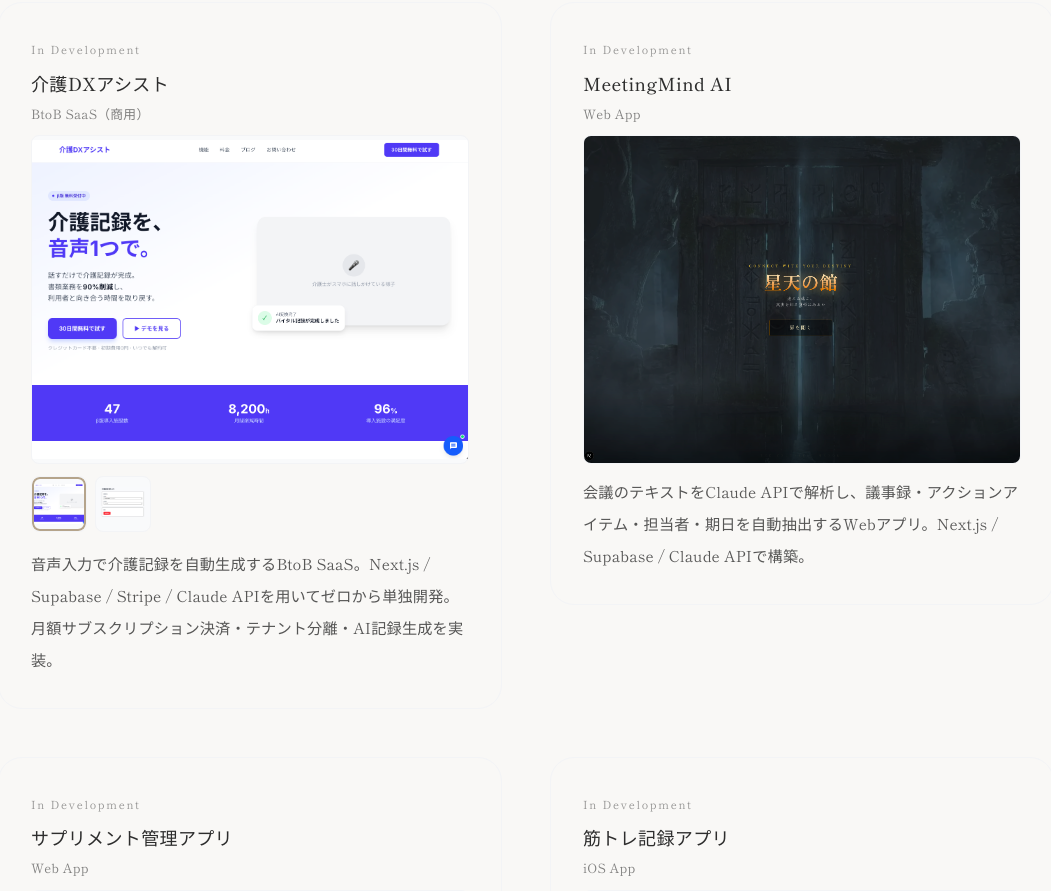
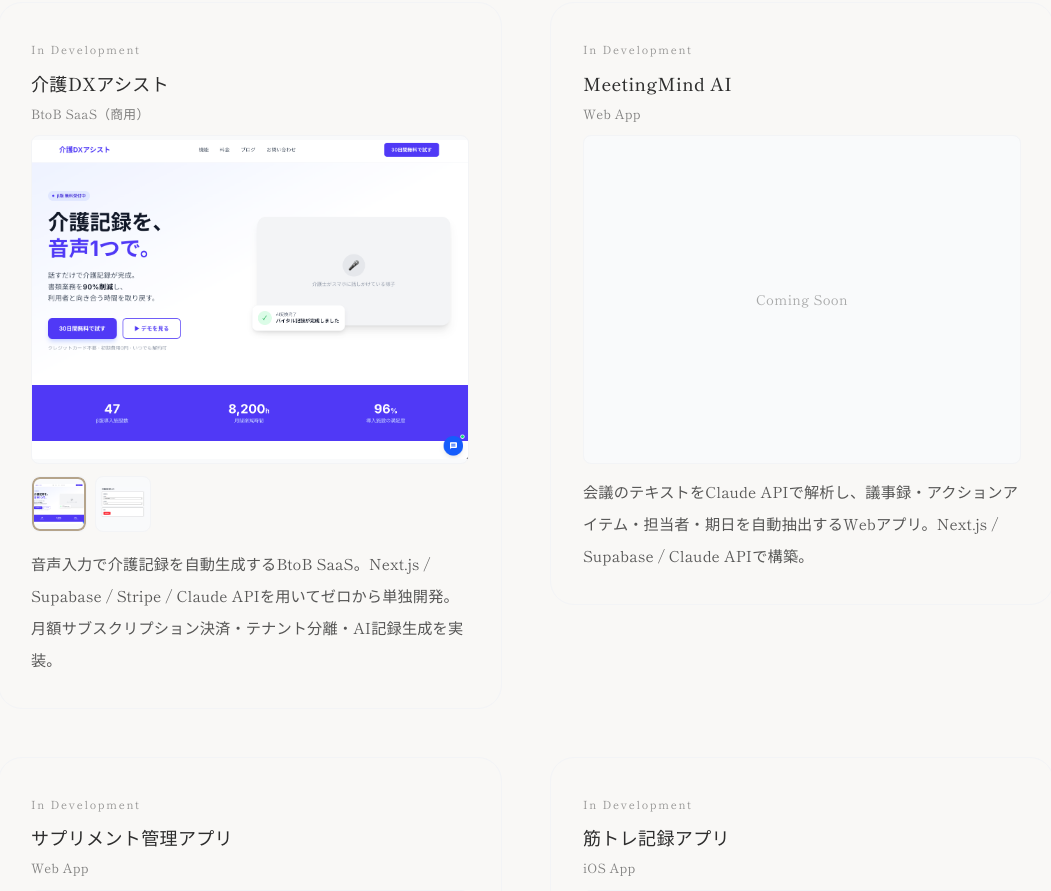
Before and after one commit to takepon7/portfolio-site, a Next.js app: page / in a window 1280 px wide. Shown: the part 2400-3291 px from the top of the page, without its empty margins (114-1165 px from the left). Built offline with nearby package versions, Linux system fonts and the light colour scheme; no server answers.

Commit message:
fix: remove wrong image from MeetingMind AI card

```diff
--- a/src/app/page.tsx
+++ b/src/app/page.tsx
@@ -21,7 +21,7 @@ const WORKS = [
     title: "MeetingMind AI",
     subtitle: "Web App",
     description: "会議のテキストをClaude APIで解析し、議事録・アクションアイテム・担当者・期日を自動抽出するWebアプリ。Next.js / Supabase / Claude APIで構築。",
-    images: ["/images/web-fortune/web-fortune-01.png"],
+    images: [],
     href: "https://meetin-mind.vercel.app",
   },
   {
```
